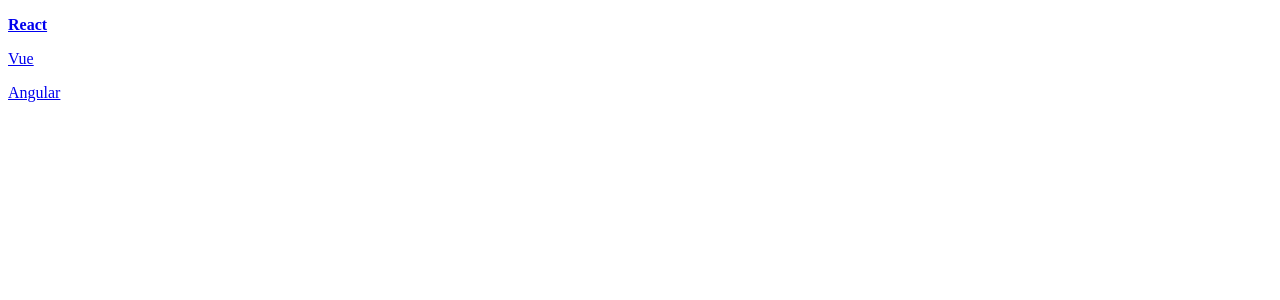
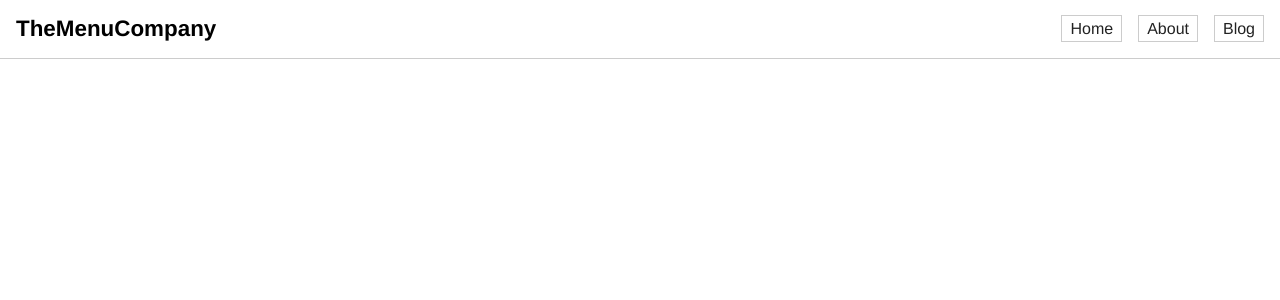
Before and after one commit to VNagorniy/RQTraining, a React (Create React App) app: page / in a window 1280 px wide. Shown: the top 300 px of the page. Built offline with nearby package versions, Linux system fonts and the light colour scheme.

Commit message:
Функциональные компоненты. Сравнение с классовыми, деструктуризация и rest

```diff
--- /dev/null
+++ b/src/App.css
@@ -0,0 +1,38 @@
+body {
+  margin: 0;
+  font-family: Helvetica, Arial, sans-serif;
+}
+
+.navbar {
+  border-bottom: 1px solid #ccc;
+  width: 100vw;
+  padding: 1em;
+  box-sizing: border-box;
+  display: flex;
+  justify-content: space-between;
+  align-items: center;
+}
+
+.title {
+  margin: 0;
+  font-size: 140%;
+}
+
+.menu {
+  display: flex;
+  padding: 0;
+  margin: 0;
+  list-style: none;
+  gap: 1em;
+}
+
+.menu-link {
+  border: 1px solid #ccc;
+  padding: 0.25em 0.5em;
+  color: #222;
+  text-decoration: none;
+}
+
+.menu-link:hover {
+  background: #eee;
+}
--- a/src/App.js
+++ b/src/App.js
@@ -1,19 +1,102 @@
-import React, { Fragment, Component } from 'react';
-// import ProfileLink from './Link.js';
-// import ButtonList from './Link.js';
-import Link from './Link.js';
+import React, { Component } from 'react';
+import './App.css';
 
 class App extends Component {
   render() {
     return (
-      <Fragment>
-        <Link url='//react.dev'>
-          <strong>React</strong>
-        </Link>
-        <Link url='//vuejs.org'>Vue</Link>
-        <Link url='//angular.io'>Angular</Link>
-      </Fragment>
+      <main>
+        <Menu />
+      </main>
     );
   }
 }
+
+//пример классового компонента с props
+// class Menu extends Component {
+//   render() {
+//     return (
+//       <nav className='navbar'>
+//         <h1 className='title'>TheMenuCompany</h1>
+//         <ul className='menu'>
+//           <MenuItem label='Home' href='/' />
+//           <MenuItem label='About' href='/about/' />
+//           <MenuItem label='Blog' href='/blog' />
+//         </ul>
+//       </nav>
+//     );
+//   }
+// }
+
+//пример функционального компонента
+function Menu() {
+  return (
+    <nav className='navbar'>
+      <h1 className='title'>TheMenuCompany</h1>
+      <ul className='menu'>
+        <MenuItem label='Home' href='/' />
+        <MenuItem label='About' href='/about/' />
+        <MenuItem label='Blog' href='/blog' />
+      </ul>
+    </nav>
+  );
+}
+
+//пример классового компонента с props
+// class MenuItem extends Component {
+//   render() {
+//     return (
+//       <li className='menu-item'>
+//         <a className='menu-link' href={this.props.href}>
+//           {this.props.label}
+//         </a>
+//       </li>
+//     );
+//   }
+// }
+
+//пример функционального компонента с props
+// function MenuItem(props) {
+//   return (
+//     <li className='menu-item'>
+//       <a className='menu-link' href={props.href}>
+//         {props.label}
+//       </a>
+//     </li>
+//   );
+// }
+
+//деструктуризация пропсов
+// function MenuItem({ href, label }) {
+//   return (
+//     <li className='menu-item'>
+//       <a className='menu-link' href={href}>
+//         {label}
+//       </a>
+//     </li>
+//   );
+// }
+
+//указание деструктуризации внутри компонента
+// function MenuItem({ props }) {
+//   const { href, label } = props;
+//   return (
+//     <li className='menu-item'>
+//       <a className='menu-link' href={href}>
+//         {label}
+//       </a>
+//     </li>
+//   );
+// }
+
+//использование rest и spread в функциональном компоненте
+function MenuItem({ label, href, ...rest }) {
+  return (
+    <li className='menu-item'>
+      <a className='menu-link' href={href} {...rest}>
+        {label}
+      </a>
+    </li>
+  );
+}
+
 export default App;
```
Also changed, not shown: src/Link.js (+0 -109 lines).
